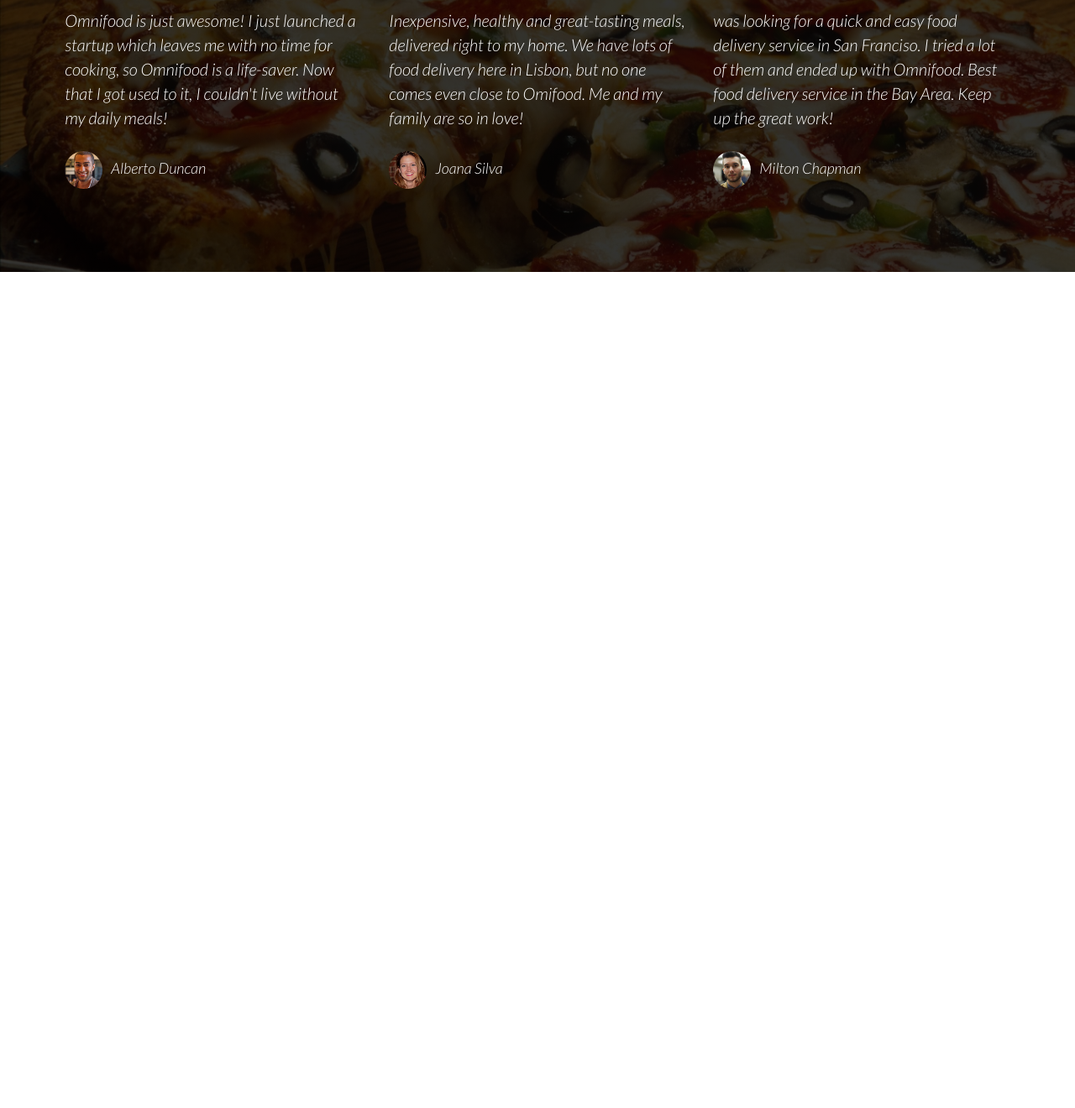
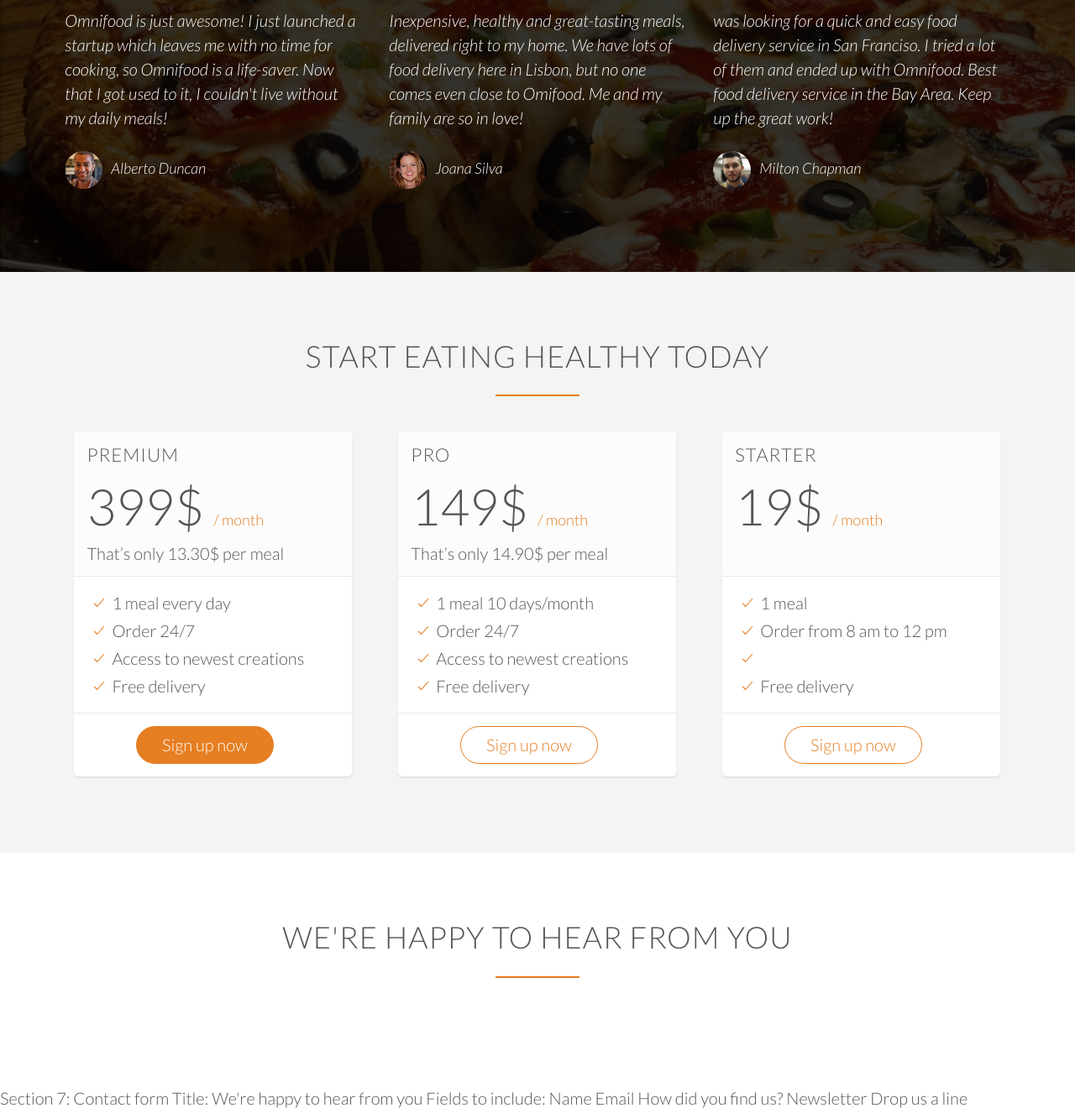
Before and after one commit to Prince-1501/Omnifood-restaurant, a plain HTML site: page index.html in a window 1280 px wide. Shown: the part 3473-4793 px from the top of the page at 84% size. Before the commit the page ends 3797 px from the top, so only its background shows below. Drawn offline with nearby package versions, Linux system fonts and the light colour scheme.

Commit message:
add the pricing plan

```diff
--- a/index.html
+++ b/index.html
@@ -23,7 +23,7 @@
                          <li><a href="#">Food delivery</a></li>
                          <li><a href="#">How it works</a></li>
                          <li><a href="#">Our cities</a></li>
-                         <li><a href="#">Sign up</a></li>
+                         <li><a href="/">Sign up</a></li>
                      </ul>
                  </div>
 
@@ -271,9 +271,114 @@
 
         </Section>
 
+        <section class="section-plans">
+            <div class="row">
+                <h2>Start eating healthy today</h2>
+            </div>
+            <div class="row">
+                <div class="col span-1-of-3">
+                    <div class="plan-box">
+                        <div>
+                            <h3>Premium</h3>
+                            <p class="plan-price"> 399$   <span>/ month</span></p>
+                            <p class="plan-price-meal">That’s only 13.30$ per meal</p>
+                        </div>
+                        <div>
+                            <ul>
+                                <li><ion-icon name="checkmark-outline" class="icon-small"></ion-icon>1 meal every day</li>
+                                <li><ion-icon name="checkmark-outline" class="icon-small"></ion-icon>Order 24/7</li>
+                                <li><ion-icon name="checkmark-outline" class="icon-small"></ion-icon>Access to newest creations</li>
+                                <li><ion-icon name="checkmark-outline" class="icon-small"></ion-icon>Free delivery</li>
+                            </ul>
+                        </div>
+                        <div>
+                            <a href="#" class="btn btn-full">Sign up now</a>
+                        </div>
+
+                    </div>
+                </div>
+
+                <div class="col span-1-of-3">
+                    <div class="plan-box">
+                        <div>
+                            <h3>Pro</h3>
+                            <p class="plan-price"> 149$ <span>/ month</span></p>
+                            <p class="plan-price-meal">That’s only 14.90$ per meal</p>
+                        </div>
+                        <div>
+                            <ul>
+                                <li><ion-icon name="checkmark-outline" class="icon-small"></ion-icon>1 meal 10 days/month</li>
+                                <li><ion-icon name="checkmark-outline" class="icon-small"></ion-icon>Order 24/7</li>
+                                <li><ion-icon name="checkmark-outline" class="icon-small"></ion-icon>Access to newest creations</li>
+                                <li><ion-icon name="checkmark-outline" class="icon-small"></ion-icon>Free delivery</li>
+                            </ul>
+                        </div>
+                        <div>
+                            <a href="#" class="btn btn-ghost">Sign up now</a>
+                        </div>
+
+                    </div>
+                </div>
+
+                <div class="col span-1-of-3">
+                    <div class="plan-box">
+                        <div>
+                            <h3>Starter</h3>
+                            <p class="plan-price"> 19$ <span>/ month</span></p>
+                            <p class="plan-price-meal">&nbsp;</p>
+                        </div>
+                        <div>
+                            <ul>
+                                <li><ion-icon name="checkmark-outline" class="icon-small"></ion-icon>1 meal</li>
+                                <li><ion-icon name="checkmark-outline" class="icon-small"></ion-icon>Order from 8 am to 12 pm</li>
+                                <li><ion-icon name="checkmark-outline" class="icon-small"></ion-icon></li>
+                                <li><ion-icon name="checkmark-outline" class="icon-small"></ion-icon>Free delivery</li>
+                            </ul>
+                        </div>
+                        <div>
+                            <a href="#" class="btn btn-ghost">Sign up now</a>
+                        </div>
+
+                    </div>
+                </div>
+
+            </div>
+
+        </section>
+
+        <section class="section-form">
+            <div class="row">
+                <h2>We're happy to hear from you</h2>
+            </div>
+
+            <div class="row">
+                <div class="col span-1-of-3">
+
+
+                </div>
+                 <div class="col span-2-of-3">
+
+
+                </div>
+            </div>
+
+        </section>
+
 
     <script src="https://unpkg.com/ionicons@5.0.0/dist/ionicons.js"></script>
     </body>
 
 
 </html>
+
+
+
+Section 7: Contact form
+Title: We're happy to hear from you
+
+Fields to include:
+Name
+Email
+How did you find us?
+Newsletter
+Drop us a line
--- a/resources/css/style.css
+++ b/resources/css/style.css
@@ -390,3 +390,53 @@ cite img{
     vertical-align: middle;
     margin-right: 10px;
 }
+
+
+/*-------------------------------------*/
+/* SECTION TESTIMONIALS   */
+/*-------------------------------------*/
+
+.section-plans {
+    background-color: #f4f4f4;
+}
+
+.plan-box{
+    background-color: #fff;
+    border-radius: 5px;
+    width: 90%;
+    margin-left: 5%;
+    box-shadow: 0 2px 2px #e3dfdf;
+}
+
+.plan-box div{
+    padding: 15px;
+    border-bottom: 1px solid #e8e8e8;
+}
+
+.plan-price{
+    font-size: 300%;
+    margin-bottom: 10px;
+}
+
+.plan-price span{
+    font-size: 30%;
+    font-weight: 300;
+    color: #e67e22;
+}
+
+.plan-box ul{
+    list-style: none;
+}
+
+.plan-box li{
+    padding: 5px 0;
+}
+
+.plan-box div:last-child{
+    text-align: center;
+    border: 0;
+}
+
+.plan-box div:first-child{
+    background-color: #fcfcfc;
+}
```
